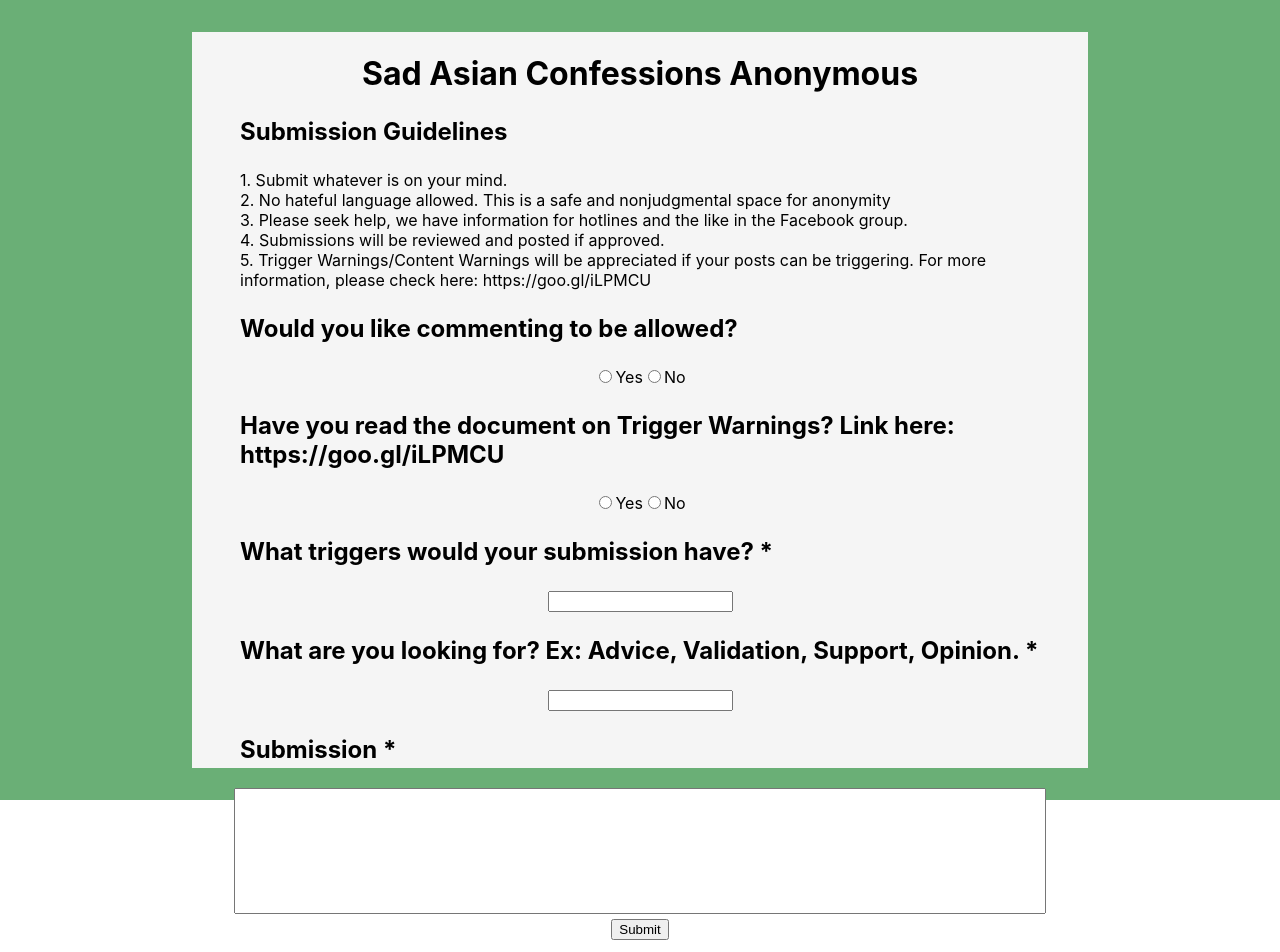
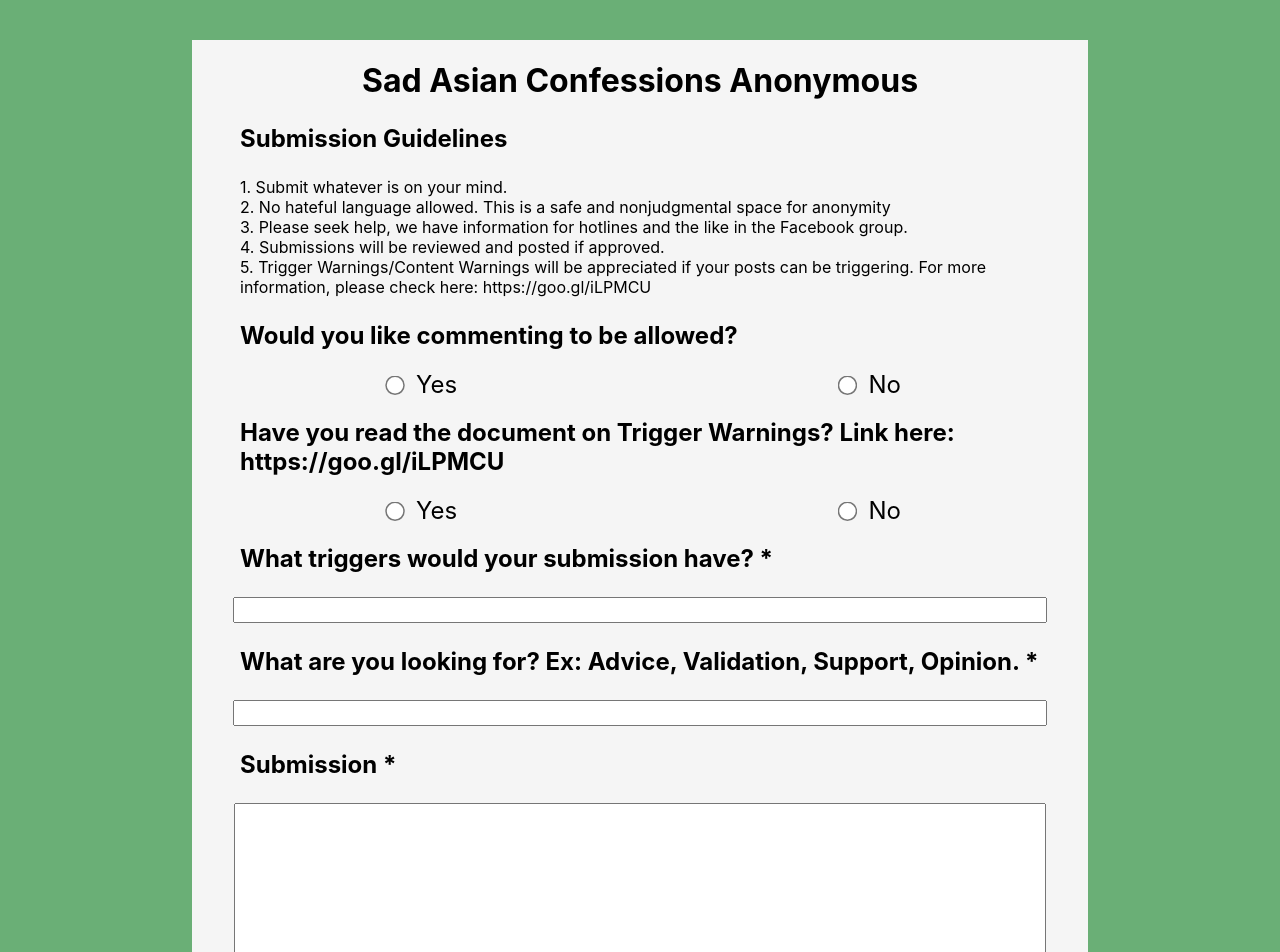
Before and after one commit to jcee-io/samhs-confessions, a React (Create React App) app: page / in a window 1280 px wide. Shown: the top 952 px of the page. Built offline with nearby package versions, Linux system fonts and the light colour scheme.

Commit message:
configured form-container

```diff
--- a/src/FormPage.js
+++ b/src/FormPage.js
@@ -22,28 +22,32 @@ class FormPage extends Component {
           </p>
           <div className="allow-comments">
             <h2>Would you like commenting to be allowed?</h2>
-            <input type="radio" />Yes
-            <input type="radio" />No
+            <div className="radio-button-container">
+              <span><input type="radio" /> Yes</span>
+              <span><input type="radio" /> No</span>
+            </div>
           </div>
           <div className="tw-docs">
             <h2>
               Have you read the document on Trigger Warnings?
               Link here: https://goo.gl/iLPMCU
             </h2>
-            <input type="radio" />Yes
-            <input type="radio" />No
+            <div className="radio-button-container">
+              <span><input type="radio" /> Yes</span>
+              <span><input type="radio" /> No</span>
+            </div>
           </div>
           <div className="tw-types">
             <h2>What triggers would your submission have? *</h2>
-            <input />
+            <input className="text-input" />
           </div>
           <div className="motive-text">
             <h2>What are you looking for? Ex: Advice, Validation, Support, Opinion. *</h2>
-            <input />
+            <input className="text-input" />
           </div>
           <div className="submission">
             <h2>Submission *</h2>
-            <textarea rows="8">
+            <textarea rows="15">
             </textarea>
           </div>
 
--- a/src/style/App.css
+++ b/src/style/App.css
@@ -1,8 +1,9 @@
 .App {
   text-align: center;
   background-color: rgb(106, 175, 118);
-  height: 100%;
+  height: auto;
   width: 100%;
+  min-height: 100%;
 }
 
 .App-logo {
--- a/src/style/FormPage.css
+++ b/src/style/FormPage.css
@@ -1,5 +1,5 @@
 .form-page {
-  height: 100%;
+  height: auto;
   width: 70%;
   max-width: 69em;
   margin: 0 auto;
@@ -8,12 +8,13 @@
 }
 
 .placeholder-box {
-  height: 5%;
+  height: 40px;
 }
 .form-container {
   min-height: 90%;
   width: 100%;
   background-color: whitesmoke;
+  padding-bottom: 3%;
 }
 
 .form-container h2,
@@ -32,3 +33,30 @@
   resize: none;
   width: 90%;
 }
+
+.form-container .radio-button-container {
+  display: flex;
+  justify-content: space-around;
+}
+
+.form-container .radio-button-container span {
+  transform: scale(1.5);
+}
+
+.form-container .radio-button-container span input {
+  transform: translateY(0.1em);
+}
+.form-container .text-input {
+  width: 90%;
+  height: 1.5em;
+}
+
+.form-container button {
+  background-color: rgb(106, 175, 118);
+  border: none;
+  color: whitesmoke;
+  font-size: 1.5em;
+  width: 20%;
+  padding: 0.3em;
+  transform: translateY(30%);
+}
```
